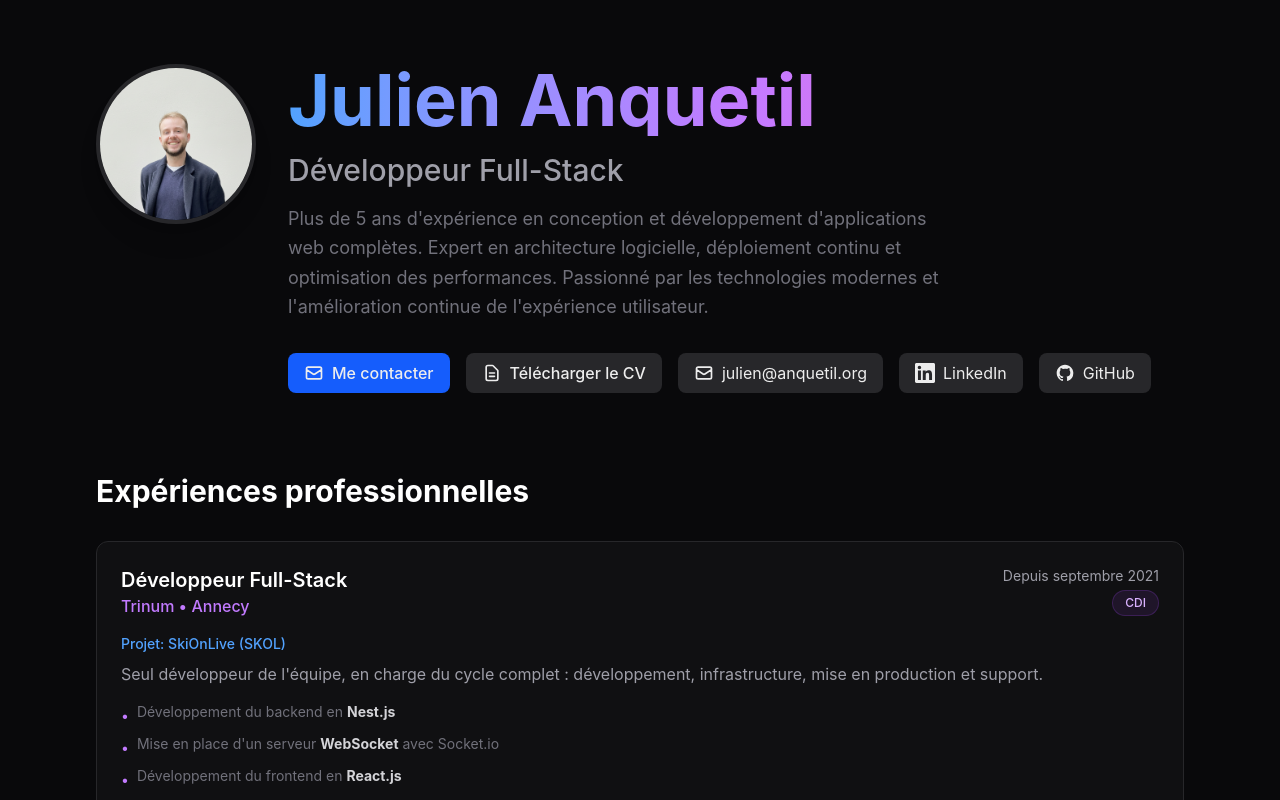
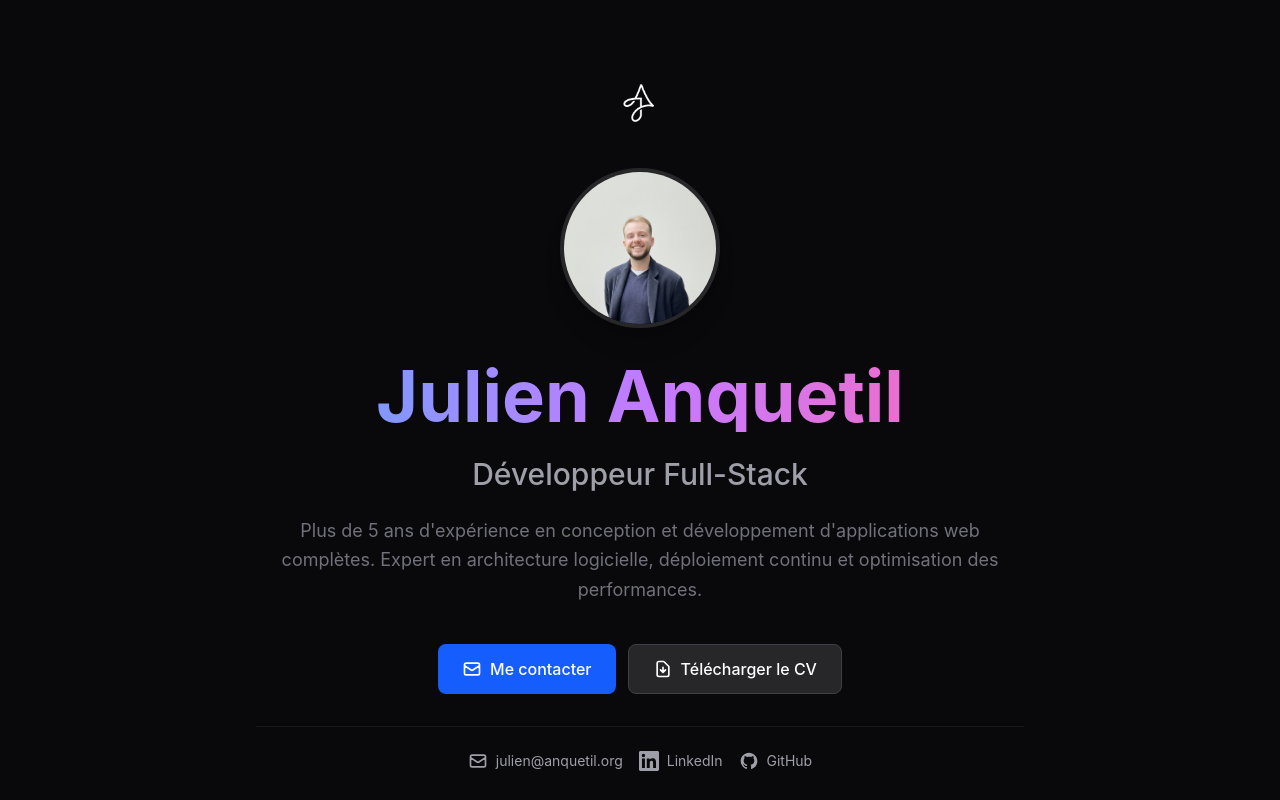
Before and after one commit to firling/portfolio, a Next.js app: page / in a window 1280 px wide. Shown: the top 800 px of the page. Built offline with nearby package versions, Linux system fonts and the light colour scheme.

Commit message:
feat : hero updated

```diff
--- /dev/null
+++ b/components/Header.tsx
@@ -0,0 +1,48 @@
+import Image from 'next/image'
+import Link from 'next/link'
+
+export default function Header() {
+  return (
+    <header className="sticky top-0 z-50 backdrop-blur-md bg-zinc-950/80 border-b border-zinc-800/50">
+      <div className="max-w-6xl mx-auto px-4 sm:px-6 lg:px-8">
+        <div className="flex items-center justify-between h-16">
+          {/* Logo */}
+          <Link href="/" className="flex items-center gap-3 hover:opacity-80 transition-opacity">
+            <div className="relative w-10 h-10">
+              <Image
+                src="/logo.png"
+                alt="Julien Anquetil"
+                fill
+                className="object-contain"
+                priority
+              />
+            </div>
+            <span className="text-white font-semibold text-lg hidden sm:inline">
+              Julien Anquetil
+            </span>
+          </Link>
+
+          {/* Navigation */}
+          <nav className="flex items-center gap-6">
+            <a
+              href="#contact"
+              className="text-zinc-400 hover:text-white transition-colors text-sm font-medium"
+            >
+              Contact
+            </a>
+            <a
+              href="/cv"
+              target="_blank"
+              className="inline-flex items-center gap-2 px-4 py-2 bg-blue-600 hover:bg-blue-700 rounded-lg transition-colors text-sm font-medium text-white"
+            >
+              <svg className="w-4 h-4" fill="none" stroke="currentColor" viewBox="0 0 24 24">
+                <path strokeLinecap="round" strokeLinejoin="round" strokeWidth={2} d="M12 10v6m0 0l-3-3m3 3l3-3m2 8H7a2 2 0 01-2-2V5a2 2 0 012-2h5.586a1 1 0 01.707.293l5.414 5.414a1 1 0 01.293.707V19a2 2 0 01-2 2z" />
+              </svg>
+              <span className="hidden sm:inline">CV</span>
+            </a>
+          </nav>
+        </div>
+      </div>
+    </header>
+  )
+}
--- a/components/Hero.tsx
+++ b/components/Hero.tsx
@@ -2,10 +2,23 @@ import Image from 'next/image'
 
 export default function Hero() {
   return (
-    <section className="mb-20">
-      <div className="flex flex-col sm:flex-row items-start gap-8">
+    <section className="mb-24">
+      <div className="flex flex-col items-center text-center">
+        {/* Logo et Photo regroupés */}
+        <div className="mb-8 flex flex-col items-center gap-6">
+          {/* Logo */}
+          <div className="relative w-16 h-16 sm:w-20 sm:h-20">
+            <Image
+              src="/logo.png"
+              alt="Logo Julien Anquetil"
+              fill
+              className="object-contain"
+              priority
+            />
+          </div>
+
           {/* Photo de profil */}
-        <div className="relative w-32 h-32 sm:w-40 sm:h-40 rounded-full overflow-hidden border-4 border-zinc-800 shadow-xl flex-shrink-0">
+          <div className="relative w-32 h-32 sm:w-40 sm:h-40 rounded-full overflow-hidden border-4 border-zinc-800 shadow-xl">
             <Image
               src="/profile.png"
               alt="Julien Anquetil"
@@ -14,70 +27,81 @@ export default function Hero() {
               priority
             />
           </div>
+        </div>
 
         {/* Contenu texte */}
-        <div className="space-y-4 flex-1">
+        <div className="space-y-6 max-w-3xl">
           <h1 className="text-5xl sm:text-7xl font-bold bg-gradient-to-r from-blue-400 via-purple-400 to-pink-400 bg-clip-text text-transparent">
             Julien Anquetil
           </h1>
+
           <p className="text-2xl sm:text-3xl text-zinc-400 font-medium">
             Développeur Full-Stack
           </p>
-          <p className="text-lg text-zinc-500 max-w-2xl leading-relaxed">
+
+          <p className="text-base sm:text-lg text-zinc-500 leading-relaxed px-4">
             Plus de 5 ans d'expérience en conception et développement d'applications web complètes.
             Expert en architecture logicielle, déploiement continu et optimisation des performances.
-            Passionné par les technologies modernes et l'amélioration continue de l'expérience utilisateur.
           </p>
-          <div className="flex flex-wrap gap-4 pt-4">
+
+          {/* Boutons d'action principaux */}
+          <div className="flex flex-wrap justify-center gap-3 pt-4">
             <a
               href="#contact"
-              className="inline-flex items-center gap-2 px-4 py-2 bg-blue-600 hover:bg-blue-700 rounded-lg transition-colors font-medium"
+              className="inline-flex items-center gap-2 px-6 py-3 bg-blue-600 hover:bg-blue-700 rounded-lg transition-colors font-medium text-white"
             >
               <svg className="w-5 h-5" fill="none" stroke="currentColor" viewBox="0 0 24 24">
                 <path strokeLinecap="round" strokeLinejoin="round" strokeWidth={2} d="M3 8l7.89 5.26a2 2 0 002.22 0L21 8M5 19h14a2 2 0 002-2V7a2 2 0 00-2-2H5a2 2 0 00-2 2v10a2 2 0 002 2z" />
               </svg>
-              <span>Me contacter</span>
+              Me contacter
             </a>
             <a
               href="/cv"
               target="_blank"
-              className="inline-flex items-center gap-2 px-4 py-2 bg-zinc-800 hover:bg-zinc-700 rounded-lg transition-colors font-medium"
+              className="inline-flex items-center gap-2 px-6 py-3 bg-zinc-800 hover:bg-zinc-700 rounded-lg transition-colors font-medium text-white border border-zinc-700"
             >
               <svg className="w-5 h-5" fill="none" stroke="currentColor" viewBox="0 0 24 24">
-                <path strokeLinecap="round" strokeLinejoin="round" strokeWidth={2} d="M9 12h6m-6 4h6m2 5H7a2 2 0 01-2-2V5a2 2 0 012-2h5.586a1 1 0 01.707.293l5.414 5.414a1 1 0 01.293.707V19a2 2 0 01-2 2z" />
+                <path strokeLinecap="round" strokeLinejoin="round" strokeWidth={2} d="M12 10v6m0 0l-3-3m3 3l3-3m2 8H7a2 2 0 01-2-2V5a2 2 0 012-2h5.586a1 1 0 01.707.293l5.414 5.414a1 1 0 01.293.707V19a2 2 0 01-2 2z" />
               </svg>
-              <span>Télécharger le CV</span>
+              Télécharger le CV
             </a>
+          </div>
+
+          {/* Liens sociaux */}
+          <div className="flex flex-wrap justify-center gap-4 pt-6 border-t border-zinc-800/50 mt-8">
             <a
               href="mailto:julien@anquetil.org"
-              className="inline-flex items-center gap-2 px-4 py-2 bg-zinc-800 hover:bg-zinc-700 rounded-lg transition-colors"
+              className="inline-flex items-center gap-2 text-zinc-400 hover:text-white transition-colors"
+              title="Email"
             >
               <svg className="w-5 h-5" fill="none" stroke="currentColor" viewBox="0 0 24 24">
                 <path strokeLinecap="round" strokeLinejoin="round" strokeWidth={2} d="M3 8l7.89 5.26a2 2 0 002.22 0L21 8M5 19h14a2 2 0 002-2V7a2 2 0 00-2-2H5a2 2 0 00-2 2v10a2 2 0 002 2z" />
               </svg>
-              <span>julien@anquetil.org</span>
+              <span className="text-sm">julien@anquetil.org</span>
             </a>
             <a
               href="https://linkedin.com/in/julien-anquetil"
               target="_blank"
               rel="noopener noreferrer"
-              className="inline-flex items-center gap-2 px-4 py-2 bg-zinc-800 hover:bg-zinc-700 rounded-lg transition-colors"
+              className="inline-flex items-center gap-2 text-zinc-400 hover:text-white transition-colors"
+              title="LinkedIn"
             >
               <svg className="w-5 h-5" fill="currentColor" viewBox="0 0 24 24">
                 <path d="M20.447 20.452h-3.554v-5.569c0-1.328-.027-3.037-1.852-3.037-1.853 0-2.136 1.445-2.136 2.939v5.667H9.351V9h3.414v1.561h.046c.477-.9 1.637-1.85 3.37-1.85 3.601 0 4.267 2.37 4.267 5.455v6.286zM5.337 7.433c-1.144 0-2.063-.926-2.063-2.065 0-1.138.92-2.063 2.063-2.063 1.14 0 2.064.925 2.064 2.063 0 1.139-.925 2.065-2.064 2.065zm1.782 13.019H3.555V9h3.564v11.452zM22.225 0H1.771C.792 0 0 .774 0 1.729v20.542C0 23.227.792 24 1.771 24h20.451C23.2 24 24 23.227 24 22.271V1.729C24 .774 23.2 0 22.222 0h.003z"/>
               </svg>
-              <span>LinkedIn</span>
+              <span className="text-sm">LinkedIn</span>
             </a>
             <a
               href="https://github.com/firling"
               target="_blank"
               rel="noopener noreferrer"
-              className="inline-flex items-center gap-2 px-4 py-2 bg-zinc-800 hover:bg-zinc-700 rounded-lg transition-colors"
+              className="inline-flex items-center gap-2 text-zinc-400 hover:text-white transition-colors"
+              title="GitHub"
             >
               <svg className="w-5 h-5" fill="currentColor" viewBox="0 0 24 24">
                 <path fillRule="evenodd" d="M12 2C6.477 2 2 6.484 2 12.017c0 4.425 2.865 8.18 6.839 9.504.5.092.682-.217.682-.483 0-.237-.008-.868-.013-1.703-2.782.605-3.369-1.343-3.369-1.343-.454-1.158-1.11-1.466-1.11-1.466-.908-.62.069-.608.069-.608 1.003.07 1.531 1.032 1.531 1.032.892 1.53 2.341 1.088 2.91.832.092-.647.35-1.088.636-1.338-2.22-.253-4.555-1.113-4.555-4.951 0-1.093.39-1.988 1.029-2.688-.103-.253-.446-1.272.098-2.65 0 0 .84-.27 2.75 1.026A9.564 9.564 0 0112 6.844c.85.004 1.705.115 2.504.337 1.909-1.296 2.747-1.027 2.747-1.027.546 1.379.202 2.398.1 2.651.64.7 1.028 1.595 1.028 2.688 0 3.848-2.339 4.695-4.566 4.943.359.309.678.92.678 1.855 0 1.338-.012 2.419-.012 2.747 0 .268.18.58.688.482A10.019 10.019 0 0022 12.017C22 6.484 17.522 2 12 2z" clipRule="evenodd" />
               </svg>
-              <span>GitHub</span>
+              <span className="text-sm">GitHub</span>
             </a>
           </div>
         </div>
```
Also changed, not shown: app/icon.png (added), public/logo.png (added). Lines whose indentation alone changed are shown as unchanged.
